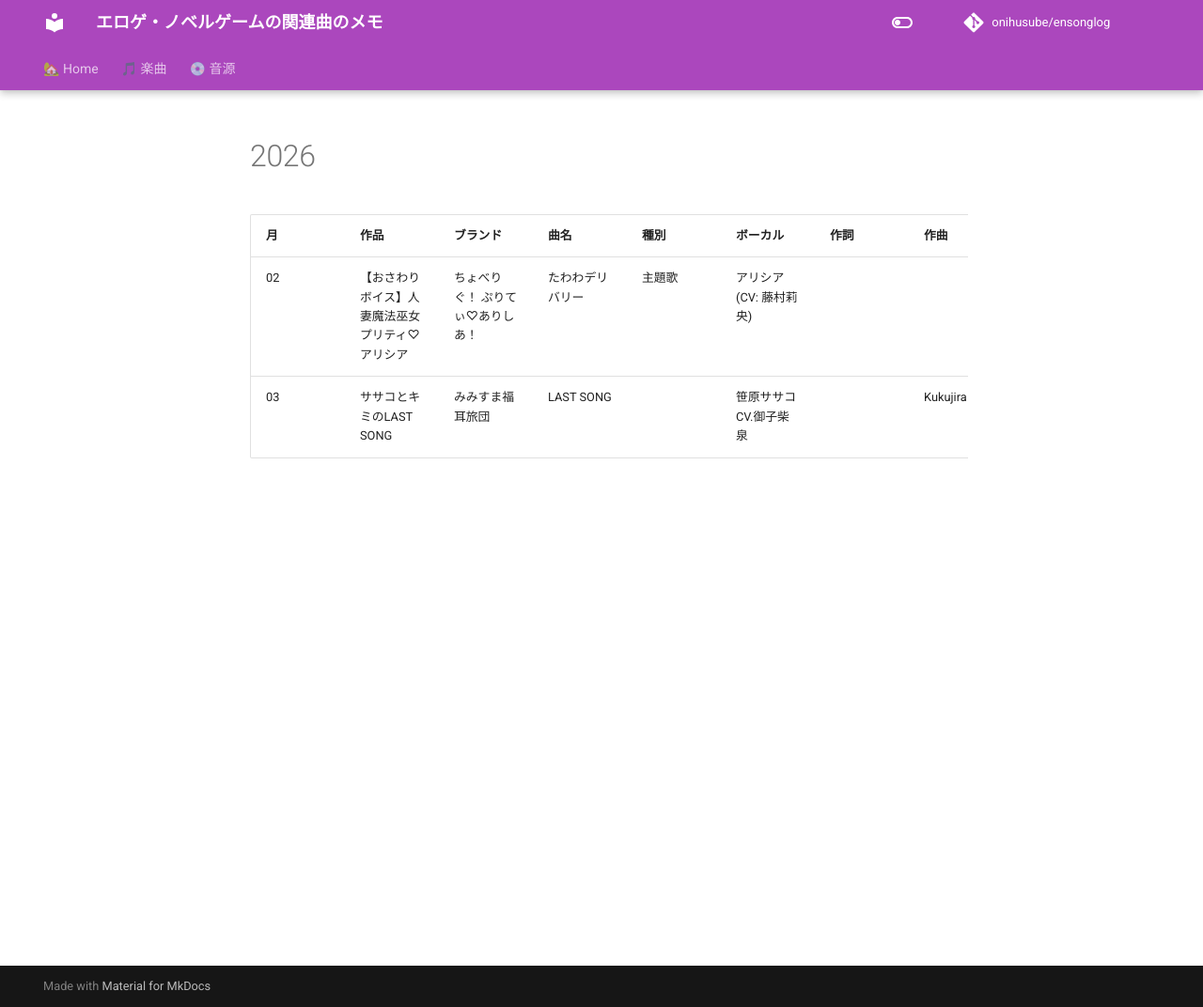
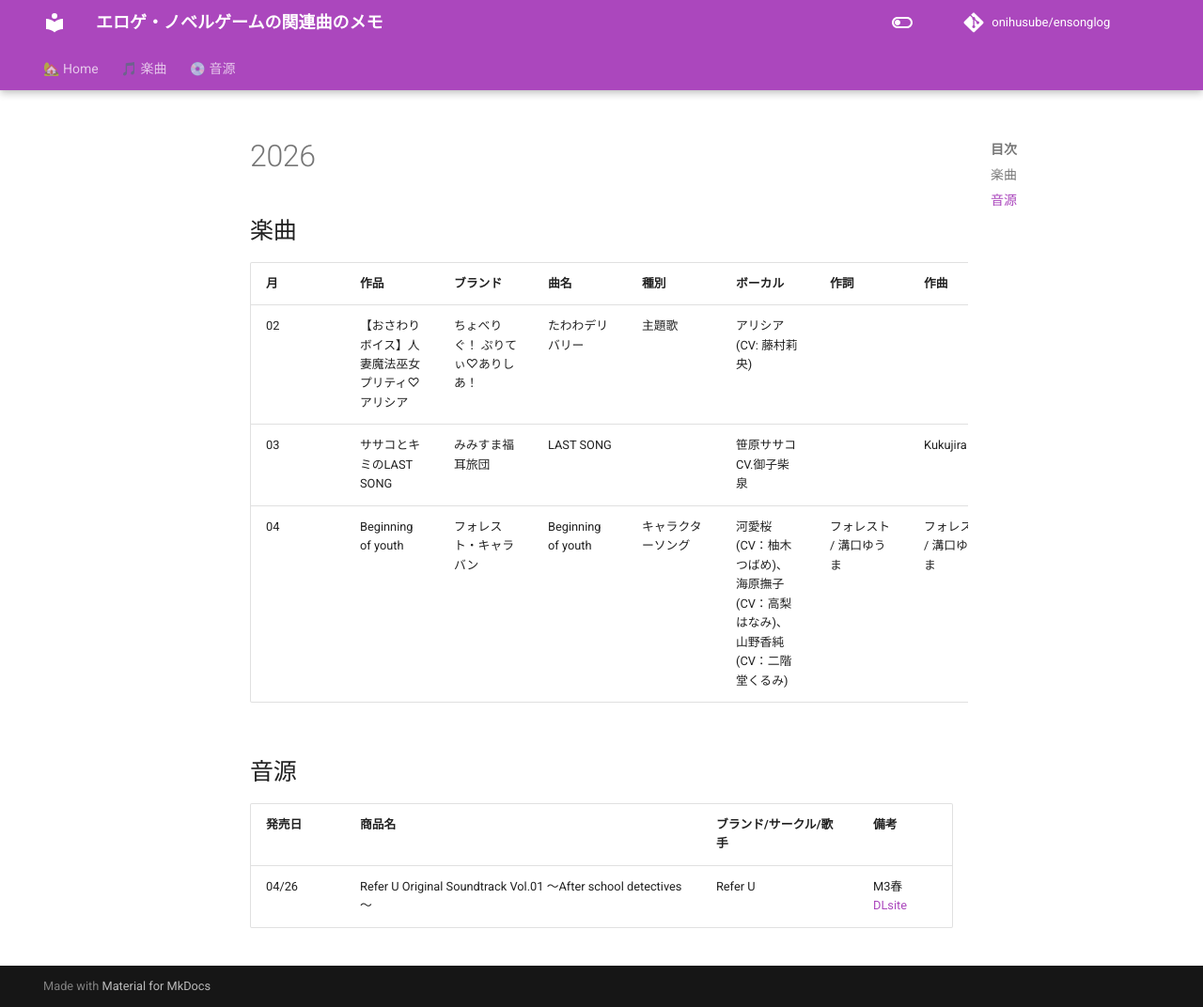
Before and after one commit to onihusube/ensonglog, an MkDocs documentation site: the page built from docs/others/音声作品の曲.md, in a window 1280 px wide and 1072 px high. Shown: the whole window at 94% size. Built offline with MkDocs 1.6.1 and Material for MkDocs 9.7.7, drawn with Linux system fonts in a browser that asks for light colours; comment, search, counter and statistics services are not loaded.

Commit message:
音声作品の曲更新

```diff
--- a/docs/others/音声作品の曲.md
+++ b/docs/others/音声作品の曲.md
@@ -1,7 +1,16 @@
 
 # 2026
+
+## 楽曲
 
 | 月 | 作品 | ブランド | 曲名 | 種別 | ボーカル | 作詞 | 作曲 | 編曲 | 音源 | その他 | 試聴 |
 | --- | --- | --- | --- | --- | --- | --- | --- | --- | --- | --- | --- |
 | 02<!--/01--> | 【おさわりボイス】人妻魔法巫女プリティ♡アリシア | ちょべりぐ！ ぷりてぃ♡ありしあ！ | たわわデリバリー | 主題歌 | アリシア (CV: 藤村莉央) |  |  |  | 購入特典 | | [Cien](https://ci-en.dlsite.com/creator/19336/article/1705495) |
 | 03<!--/15--> | ササコとキミのLAST SONG | みみすま福耳旅団 | LAST SONG | | 笹原ササコ CV.御子柴泉 |  | Kukujira |  | [DLsite](https://www.dlsite.com/maniax/work/=/product_id/RJ01580630.html) | 購入特典オリジナル楽曲 | [:fontawesome-brands-youtube:](https://www.youtube.com/watch?v=6Bt9z1N-32A) |
+| 04 | Beginning of youth | フォレスト・キャラバン | Beginning of youth | キャラクターソング | 河愛桜 (CV：柚木つばめ)、海原撫子 (CV：高梨はなみ)、山野香純 (CV：二階堂くるみ) | フォレスト / 溝口ゆうま | フォレスト / 溝口ゆうま |  | [DLsite](https://www.dlsite.com/maniax/announce/=/product_id/RJ01615950.html) |  |  |
+
+## 音源
+
+| 発売日 | 商品名 | ブランド/サークル/歌手 | 備考 |
+|---|---|---|---|
+| 04/26 | Refer U Original Soundtrack Vol.01 ～After school detectives～ | Refer U | M3春 </br> [DLsite](https://www.dlsite.com/home/work/=/product_id/RJ01609373.html) |
```
